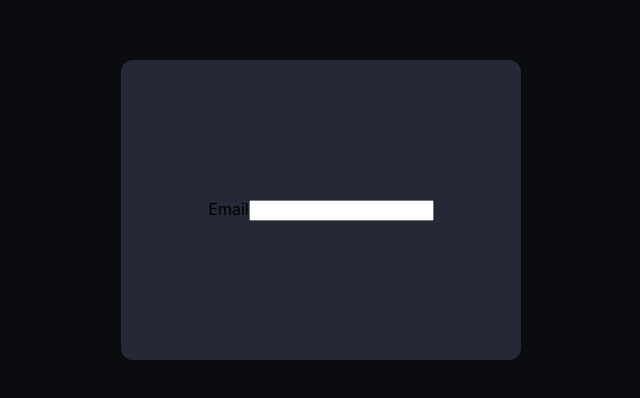
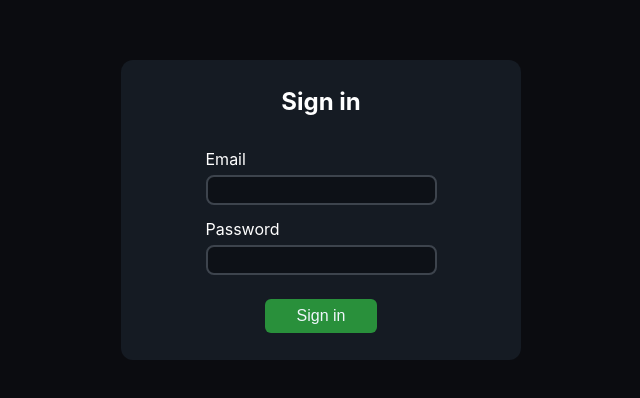
Before and after one commit to Akbar-26122005/taskmaster-client, a React (Create React App) app: page /auth/log-in in a window 1280 px wide. Shown: the part 190-588 px from the top of the page, without its empty margins (319-959 px from the left). Built offline with nearby package versions, Linux system fonts and the light colour scheme; no server answers.

Commit message:
Начато добавление входа/регистрации

```diff
--- a/src/App.js
+++ b/src/App.js
@@ -14,16 +14,24 @@ function App() {
   useEffect(() => {
     const fetchingData = async () => {
       try {
-        const response = await fetch('/check');
+        const response = await fetch('http://localhost:5050/auth/check', {
+          method: 'GET',
+          headers: {
+            'Content-Type': 'application/json'
+          },
+          credentials: 'include'
+        });
 
-        if (!response.ok) {
+        if (!response.ok)
           throw new Error('');
-        }
 
         const data = await response.json();
 
         if (!data.isAuthenticated)
           throw new Error('Пользователь еще не авторизовалсяy');
+
+        if (!data.user)
+          throw new Error('User is null');
 
         setUser(data.user);
       } catch (err) {
@@ -45,8 +53,8 @@ function App() {
       <Router>
         <Routes>
           <Route path='/' Component={Home} />
-          <Route path='/auth/log-in' Component={LogIn} />
-          <Route path='/auth/sign-up' Component={SignUp} />
+          <Route path='/auth/log-in' element={<LogIn _user={user} _setUser={setUser} />} />
+          <Route path='/auth/sign-up' element={<SignUp _user={user} _setUser={setUser} />} />
           <Route path='/tasks/:id' Component={Tasks} />
           <Route path='*' Component={NotFoundPage} />
         </Routes>
--- a/src/components/controlPanel.jsx
+++ b/src/components/controlPanel.jsx
@@ -1,6 +1,5 @@
 import React from "react";
 import '../styles/controlPanel.css';
-import { useNavigate } from "react-router-dom";
 
 function ControlPanel({ user }) {
     const className = 'control-panel no-copy';
--- a/src/pages/Auth.jsx
+++ b/src/pages/Auth.jsx
@@ -1,33 +1,178 @@
-import React, { useEffect } from "react";
+import React, { useEffect, useState } from "react";
 import '../styles/Auth.css';
+import tasks_background from '../resources/tasks_background.jpg';
 
-const checkAuth = () => {
+export const LogIn = ({ _user, _setUser }) => {
+    const [email, setEmail] = useState('');
+    const [password, setPassword] = useState('');
 
-}
+    useEffect(() => {
+        const fetchingData = async () => {
+            try {
+                const response = await fetch('http://localhost:5050/auth/check', {
+                    method: 'GET',
+                    headers: {
+                        'Content-Type': 'application/json'
+                    },
+                    credentials: 'include'
+                });
 
-export const LogIn = () => {
+                if (!response.ok)
+                    throw new Error('Fetching error');
 
-    useEffect(checkAuth, []);
+                const data = await response.json();
+
+                if (!data.isAuthenticated)
+                    throw new Error('user is not authenticated');
+
+                if (!data.user)
+                    throw new Error('User is null');
+
+                _setUser(data.user);
+            } catch (err) {
+                console.error(err);
+            }
+        };
+
+        !_user && fetchingData();
+    });
+
+    const handleSubmit = async e => {
+        e.preventDefault();
+
+        try {
+            const response = await fetch('http://localhost:5050/auth/login', {
+                method: 'POST',
+                headers: {
+                    'Content-Type': 'application/json'
+                },
+                credentials: 'include',
+                body: {
+                    email,
+                    password
+                }
+            });
+
+            if (!response.ok)
+                throw new Error('Fetching failed');
+
+            const data = await response.json();
+
+            if (!data.success) {
+                throw new Error('Couldn\'t log in');
+            }
+            _setUser(data.user);
+        } catch (err) {
+            console.error(err);
+        }
+    };
 
     return (
         <div className="Auth-background">
-            <div className="log-in-form">
+            <form className="log-in-form no-copy" onSubmit={handleSubmit}>
                 <div className="row">
-                    <label htmlFor="email">Email</label>
-                    <input type="text" id="email" />
+                    <h2>Sign in</h2>
                 </div>
-            </div>
+                <div className="row">
+                    <label>Email</label>
+                    <input
+                        type="email"
+                        id="email"
+                        required
+                        value={email}
+                        onChange={e => setEmail(e.target.value)}
+                    />
+                </div>
+                <div className="row">
+                    <label>Password</label>
+                    <input
+                        type="password"
+                        required
+                        minLength={8}
+                        value={password}
+                        onChange={e => setPassword(e.target.value)}
+                    />
+                </div>
+                <div className="row">
+                    <button className="submit-btn">Sign in</button>
+                </div>
+            </form>
         </div>
     );
 }
 
-export const SignUp = () => {
+export const SignUp = ({ _user, _setUser }) => {
+    const [email, setEmail] = useState('');
+    const [password, setPassword] = useState('');
+    const [firstName, setFirstName] = useState('');
+    const [lastName, setLastName] = useState('');
+    const [middleName, setMiddleName] = useState('');
 
-    useEffect(checkAuth, []);
+    const handleSubmit = async e => {
+        e.preventDefault();
+
+        try {
+            const response = await fetch('http://localhost:5050/auth/signup', {
+                method: 'POST',
+                headers: {
+                    'Content-Type': 'application/json'
+                },
+                credentials: 'include',
+                body: {
+                    email: email,
+                    password: password,
+                    first_name: firstName,
+                    last_name: lastName,
+                    middle_name: middleName
+                }
+            });
+
+            if (!response.ok)
+                throw new Error('Fetching failed');
+
+            const data = await response.json();
+
+            if (!data.success)
+                throw new Error(data.message);
+
+            _setUser(data.user);
+        } catch (err) {
+        }
+    };
 
     return (
         <div className="Auth-background">
-            <div className="=sign-up-form"></div>
+            <div>
+                <img src={tasks_background} alt="" className="tasks_background" />
+            </div>
+            <form className="sign-up-form no-copy" onSubmit={handleSubmit}>
+                <div className="row">
+                    <h1>Sign up</h1>
+                </div>
+                <div className="row">
+                    <label>Email *</label>
+                    <input type="email" placeholder="Email" required value={email} onChange={e => setEmail(e.target.value)} />
+                </div>
+                <div className="row">
+                    <label>Password *</label>
+                    <input type="password" placeholder="Password" required minLength={8} value={password} onChange={e => setPassword(e.target.value)} />
+                </div>
+                <div className="row">
+                    <label>First name *</label>
+                    <input type="text" placeholder="First name" required value={firstName} onChange={e => setFirstName(e.target.value)} />
+                </div>
+                <div className="row">
+                    <label>Last name *</label>
+                    <input type="text" placeholder="Last name" required value={lastName} onChange={e => setLastName(e.target.value)} />
+                </div>
+                <div className="row">
+                    <label>Middle name</label>
+                    <input type="text" placeholder="Middle name" required value={middleName} onChange={e => setMiddleName(e.target.value)} />
+                </div>
+                <div className="row">
+                    <button>Continue</button>
+                </div>
+            </form>
         </div>
     );
 }
--- a/src/styles/Auth.css
+++ b/src/styles/Auth.css
@@ -3,18 +3,108 @@
     min-height: 100vh;
     align-content: center;
     justify-items: center;
+    overflow: hidden;
+    position: relative;
 }
 
 .Auth-background > .log-in-form {
     width: 400px;
     height: 300px;
-    background: #252836;
+    background: #151b23;
     border-radius: 12px;
+    display: flex; flex-direction: column;
+    align-items: center;
+    justify-content: center;
+    gap: 14px;
+}
 
-    align-content: center;
-    justify-items: center;
+.log-in-form > .row {
+    display: flex; flex-direction: column;
+    align-items: start;
+    gap: 6px;
+    color: #fff;
+}
+
+.log-in-form > .row > input {
+    outline: none;
+    transition: all 0.3s ease;
+    font-size: 16px;
+    background: #0d1117;
+    border: 2px solid #3d444d;
+    border-radius: 8px;
+    color: #f0f6fc;
+    padding: 4px 10px;
+
+    &:focus {
+        border-color: #1f6feb;
+    }
+}
+
+.log-in-form .submit-btn {
+    padding: 8px 32px;
+    background: #29903b;
+    color: #f0f6fc;
+    border: none;
+    border-radius: 6px;
+    cursor: pointer;
+    margin-top: 10px;
+    margin-bottom: 20px;
+    font-size: 16px;
+
+    &:hover {
+        background: #3aa14c;
+    }
+}
+
+
+.tasks_background {
+    width: 50vw; height: 100vh;
+    position: absolute;
+    top: 0; left: 0;
 }
 
 .Auth-background > .sign-up-form {
+    width: 50vw; height: 100vh;
+    position: absolute;
+    top: 0; right: 0;
+    background: #fff;
+    display: flex; flex-direction: column;
+    align-items: center;
+    padding-top: 100px;
+    gap: 20px;
+}
 
+.sign-up-form > .row {
+    display: flex; flex-direction: column;
+    align-items: start;
+    gap: 6px;
 }
+
+.sign-up-form > .row > input {
+    outline: none;
+    font-size: 14px;
+    border: 2px solid #3d444d;
+    border-radius: 8px;
+    padding: 6px 14px;
+    width: 300px;
+
+    &:focus {
+        border-color: #1f6feb;
+    }
+}
+
+.sign-up-form > .row > button {
+    border: none;
+    border-radius: 4px;
+    background: #1f2328;
+    color: #fff;
+    font-size: 16px;
+    padding: 12px 32px;
+    cursor: pointer;
+    margin-top: 20px;
+    transition: all 0.3s ease;
+
+    &:hover {
+        background: #32383f;
+    }
+}
--- a/src/styles/Home.css
+++ b/src/styles/Home.css
@@ -3,7 +3,8 @@
     background-color: var(--color3);
     border: 1px solid var(--color2);
     border-radius: 8px;
-    -ms-overflow-style: hide;
+    overflow: hidden;
+    /* padding-bottom: 80px; */
 }
 
 .home > .header {
@@ -29,7 +30,7 @@
     cursor: pointer;
     margin: 12px;
     border-radius: 100px;
-    transition: all 0.3s ease;
+    transition: all 0.2s ease;
 
     &:hover {
         padding: 6px;
@@ -57,11 +58,11 @@
 .data-grid {
     display: grid;
     grid-template-columns: repeat(3, 1fr);
-    overflow-y: scroll;
     gap: 20px;
-    padding: 20px;
+    padding: 14px;
     height: 400px;
     position: relative;
+    overflow: auto;
 }
 
 .delete-button {
@@ -92,5 +93,6 @@
 
     .data-grid {
         display: flex; flex-direction: column;
+        overflow: scroll;
     }
 }
--- a/src/styles/controlPanel.css
+++ b/src/styles/controlPanel.css
@@ -3,7 +3,7 @@
     font-size: 16px;
     display: flex;
     align-items: center;
-    gap: 12px;
+    gap: 20px;
 }
 
 
--- a/src/styles/list.css
+++ b/src/styles/list.css
@@ -46,6 +46,7 @@
     .list-tile {
         height: 100px;
     }
+
     .list-name {
         font-size: 20px;
     }
```
Also changed, not shown: src/resources/tasks_background.jpg (added).
